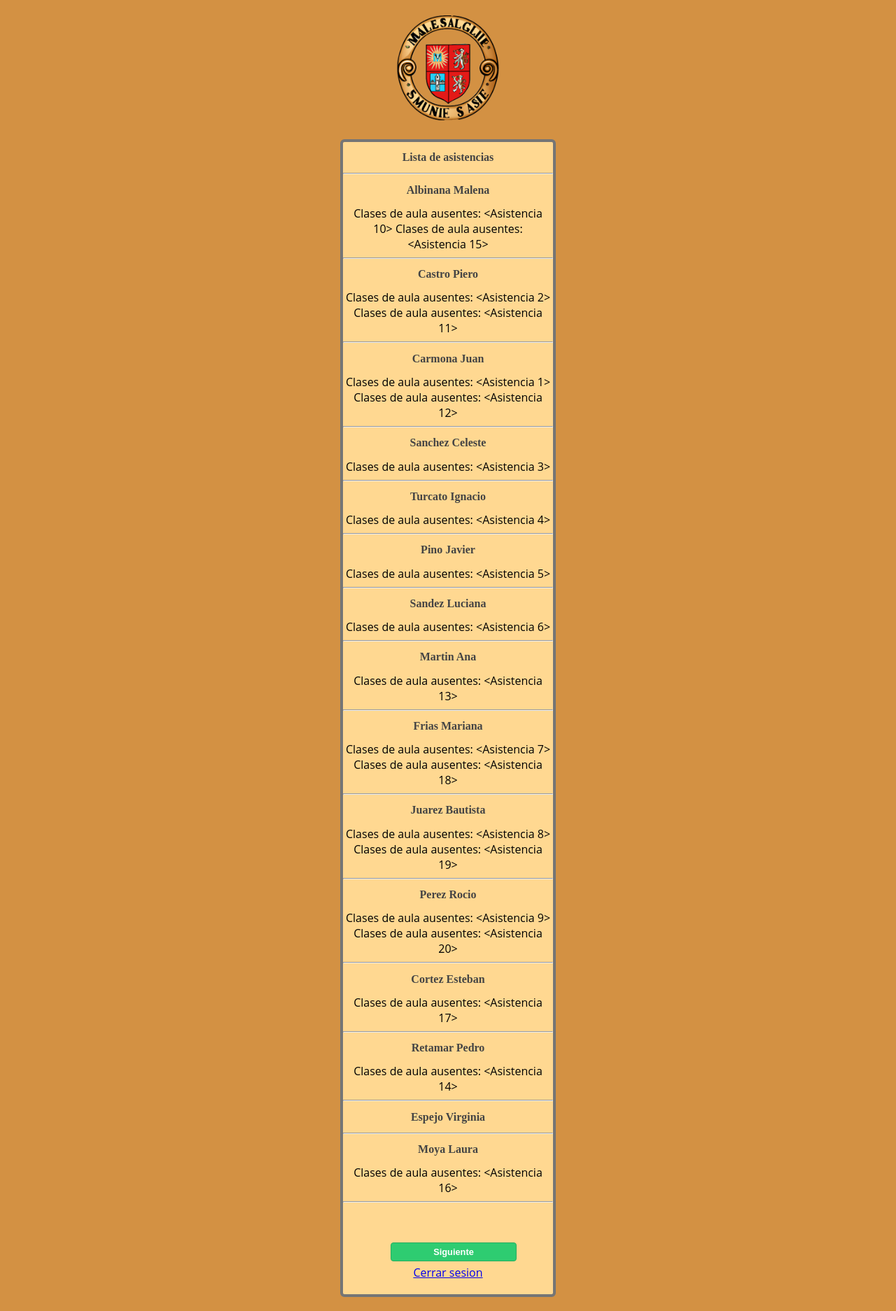
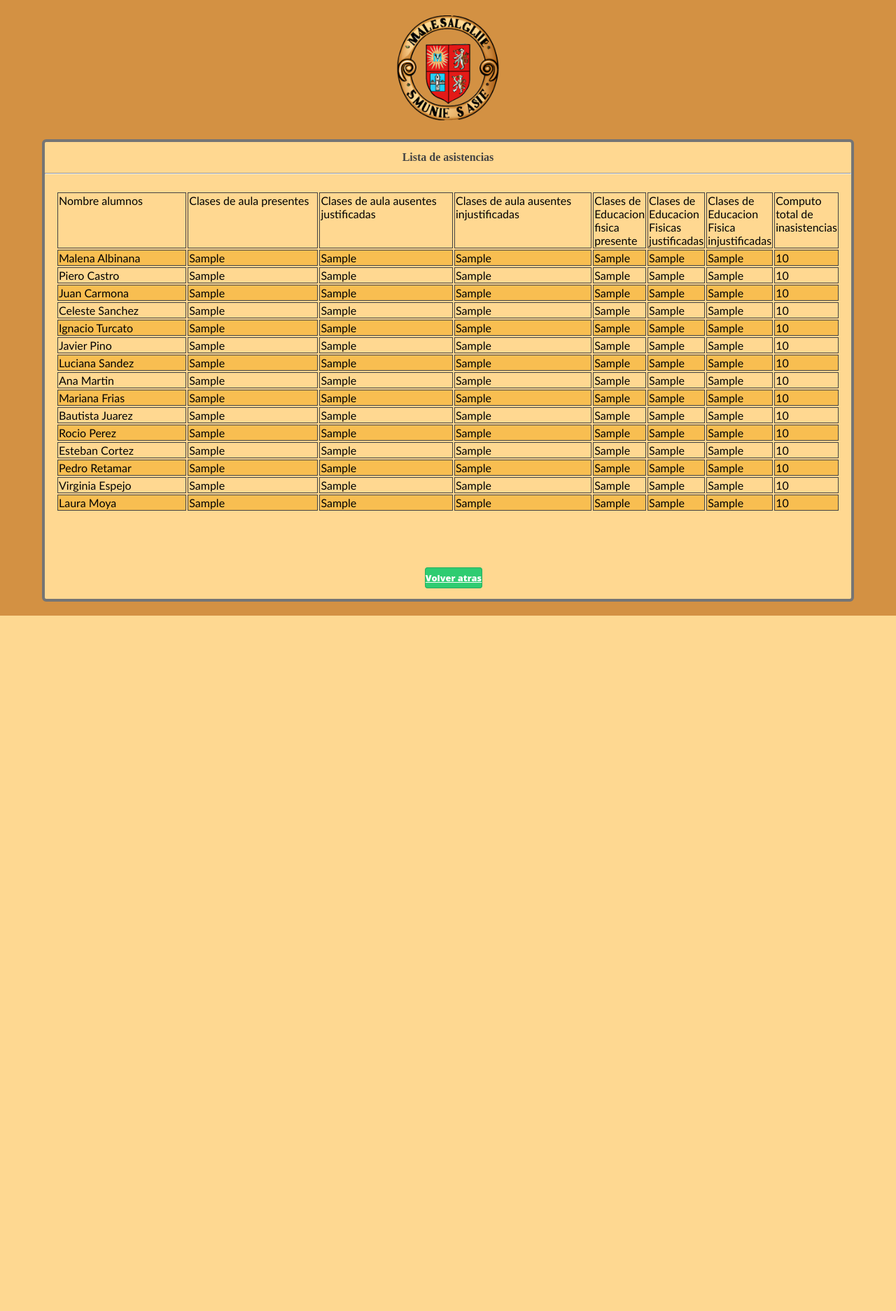
Before and after one commit to Tima-Zotelo/u5POO-Practico, a Flask app: template templates/listar_asistencias.html in a window 1280 px wide. Shown: the part 58-1932 px from the top of the page at 70% size. After the commit the page ends 938 px from the top, so only its background shows below. Run offline with Flask 3, Linux system fonts and the light colour scheme; the template is opened without the code that fills it: values that come from a table or form of the project are taken from there, most other values are stand-ins (such as "Sample title", 1, 10 or a date in 2020); some libraries are stand-ins or nearby versions.

Commit message:
Add files via upload

```diff
--- a/app.py
+++ b/app.py
@@ -2,7 +2,6 @@ import hashlib
 from datetime import datetime
 from flask import Flask, render_template, request, session, redirect, url_for, flash
 from flask_sqlalchemy import SQLAlchemy
-from sqlalchemy import func, case
 from werkzeug.security import check_password_hash, generate_password_hash
 
 
@@ -40,15 +39,13 @@ def comprobar():
 				flash('Correo, contraseña o rol incorrectos.', 'error')
 				return render_template('login.html')
 		elif rol == '1':
-				print ('padre')
 				user = Padre.query.filter_by(correo=correo, clave=clave).first()
 				if user:
 					print ('user padre')
 					# Autenticación exitosa
-					return redirect
+					return render_template('login.html')
 		flash('Correo, contraseña o rol incorrectos.', 'error')
 	else:
-		print('paso por aqui')
 		return render_template('login.html')
 
 ################################# PRECEPTOR ###################################
@@ -76,8 +73,6 @@ def guardar_asistencia():
 		id_clase = request.form['claseSelect']
 		fecha_str = request.form['fechaInput']
 		fecha = datetime.strptime(fecha_str, '%Y-%m-%d')
-		#fecha = fechafr.strftime('%Y/%m/%d')
-		print ('fecha: ', fecha)
 		for est, just in zip(request.form.getlist('estudiante_id'), request.form.getlist('justificacion')):
 			asistencia = Asistencia()
 			asistencia.fecha = fecha
@@ -99,7 +94,6 @@ def guardar_asistencia():
 def informe_detalles():
 	xcursos = Curso.query.filter_by(idpreceptor=session['id']).all()
 	xdivisiones = {}
-	print (xcursos)
 	for curso in xcursos:
 		xdivisiones[curso.id] = curso.division
 	return render_template('informe_detalles.html', cursos=xcursos, divisiones=xdivisiones, usuario=session['id'])
@@ -110,33 +104,50 @@ def listar_asistencias():
 		estudiantes = Estudiante.query.filter_by (idcurso = request.form['cursosSelect'])
 		estudiantes = sorted(estudiantes, key=lambda x: x.apellido)
 		asistencias = Asistencia.query.all()
-		r = {}
+		total = {}
+		falta_clases = {}
+		falta_clases_just = {}
+		pres_clases = {}
+		falta_ef = {}
+		falta_ef_just = {}
+		pres_ef = {}
 		for est in estudiantes:
 			idEst = est.id
-			cont = 0
+			total[idEst] = 0 	# total
+			falta_clases[idEst] = 0	# falta a clases
+			falta_clases_just[idEst] = 0	# falta a clases justificadas
+			pres_clases[idEst] = 0	# presencia a clases
+			falta_ef[idEst] = 0	# falta a ef
+			falta_ef_just[idEst] = 0	# falta a ef justificadas
+			pres_ef[idEst] = 0	# presencia a ef
 			for asis in asistencias:
 				if asis.idestudiante == est.id:
+					# falta a clases
 					if asis.codigoclase == 1 and asis.asistio == 'n':
-						cont += 1
+						if asis.justificacion != '':
+							falta_clases[idEst] += 1
+						else:
+							falta_clases_just[idEst] += 1
+						total[idEst] += 1
+					elif asis.codigoclase == 1 and asis.asistio == 's':
+						pres_clases[idEst] += 1
+					# falta a ef
 					if asis.codigoclase == 2 and asis.asistio == 'n':
-						cont += 0.5
-				if idEst not in r:
-					r[idEst] = cont
-				else:
-					r[idEst] += cont
-		return render_template('listar_asistencias.html', estudiantes=estudiantes, asistencias=asistencias, listas=r)
+						if asis.justificacion != '':
+							falta_ef[idEst] += 1
+						else:
+							falta_ef_just[idEst] += 1
+						total[idEst] += 1
+					elif asis.codigoclase == 2 and asis.asistio == 's':
+						pres_ef[idEst] += 1
+		return render_template('listar_asistencias.html', estudiantes=estudiantes, total=total, falta_clases=falta_clases, falta_clases_just=falta_clases_just, pres_clases=pres_clases, falta_ef=falta_ef, falta_ef_just=falta_ef_just, pres_ef=pres_ef)
 	else:
 		flash ('Hubo un error inesperado', 'error')
 		return redirect(url_for('informe_detalles.html'))
 
-# version de prueba
-@app.route('/listar_asistencia')
-def listar_asistencia():
-    preceptor = Preceptor.query.filter_by(correo=session['email']).first()
-    cursos = Curso.query.filter_by(idpreceptor=session['id']).all()
-    return render_template('listar.html', cursos=cursos, preceptor=preceptor)
-
-
+@app.route('/volver')
+def volver():
+	return render_template('preceptor.html')
 
 ######################### LOGOUT ############################
 
@@ -148,7 +159,6 @@ def logout():
 	return redirect(url_for('raiz'))
 
 
-
 if __name__ == '__main__':
 	with app.app_context():
 		db.create_all()
--- a/static/css/estilos2.css
+++ b/static/css/estilos2.css
@@ -30,6 +30,15 @@ h2{
 .box{
   background:#ffd891;
   width:300px;
+  border-radius:6px;
+  margin: 0 auto 0 auto;
+  padding:0px 0px 20px 0px;
+  border: #757575 4px solid;
+}
+
+.box2{
+  background:#ffd891;
+  width:90%;
   border-radius:6px;
   margin: 0 auto 0 auto;
   padding:0px 0px 20px 0px;
@@ -201,3 +210,25 @@ img.mediana{
   color: #D8000C;
   background-color: #FFBABA;
 }
+
+table {
+  /* border-collapse: collapse; */
+  width: 100%;
+  padding: 1em;
+}
+th, td {
+  width: 25%;
+  text-align: left;
+  vertical-align: top;
+  border: 1px solid #444444;
+  border-spacing: 0;
+}
+tr:nth-child(even){background-color: #f8bd4ef3}
+th {
+  background-color: #4CAF50;
+  color: white;
+}
+
+.tabla {
+  font-family: "Trebuchet MS", Arial, Helvetica, sans-serif;
+}
--- a/templates/listar_asistencias.html
+++ b/templates/listar_asistencias.html
@@ -1,23 +1,64 @@
-{% extends './base.html' %}
+<!DOCTYPE html>
+<html lang="en">
+<head>
+    <link rel="icon" type="image/png" href="{{url_for('static', filename= 'img/logo.png')}}">
+    <meta charset="UTF-8">
+    <meta name="viewport" content="width=device-width, initial-scale=1.0">
+    <link rel="stylesheet" href="{{url_for('static', filename= 'css/estilos2.css')}}">
+    <title>{% block tittle %} {% endblock %} </title>
+</head>
+<body>
 
-{% block tittle %}Informe con detalles{% endblock %}
+    <!-- Optional JavaScript -->
+    <!-- jQuery first, then Popper.js, then Bootstrap JS -->
+    <script src="https://code.jquery.com/jquery-3.2.1.slim.min.js" integrity="sha384-KJ3o2DKtIkvYIK3UENzmM7KCkRr/rE9/Qpg6aAZGJwFDMVNA/GpGFF93hXpG5KkN" crossorigin="anonymous"></script>
+    <script src="https://cdn.jsdelivr.net/npm/popper.js@1.12.9/dist/umd/popper.min.js" integrity="sha384-ApNbgh9B+Y1QKtv3Rn7W3mgPxhU9K/ScQsAP7hUibX39j7fakFPskvXusvfa0b4Q" crossorigin="anonymous"></script>
+    <script src="https://cdn.jsdelivr.net/npm/bootstrap@4.0.0/dist/js/bootstrap.min.js" integrity="sha384-JZR6Spejh4U02d8jOt6vLEHfe/JQGiRRSQQxSfFWpi1MquVdAyjUar5+76PVCmYl" crossorigin="anonymous"></script>
 
-{% block body %}
-<h2>Lista de asistencias</h2>
-<hr>
-    {% for est in estudiantes %}
-        <h2>{{ est.apellido }} {{ est.nombre }}</h2>
-        {% for asis in asistencias %}
-            {% if asis.idestudiante == est.id %}
-                <label for="">Clases de aula ausentes: {{ asis }}  </label>
-            {% endif %}
-        {% endfor %}
+        <header>
+            <h1>Colegio San Miguel</h1>
+        </header>
+        <div>
+            <img class="mediana" src="{{url_for('static', filename= 'img/logo.png')}}">
+        </div>
+        <br>
+        <div class="box2">
+            <h2>Lista de asistencias</h2>
+            <hr>
+                <table class="tabla">
+                    <td>Nombre alumnos</td>
+                    <td>Clases de aula presentes</td>
+                    <td>Clases de aula ausentes justificadas</td>
+                    <td>Clases de aula ausentes injustificadas</td>
+                    <td>Clases de Educacion fisica presente</td>
+                    <td>Clases de Educacion Fisicas justificadas</td>
+                    <td>Clases de Educacion Fisica injustificadas</td>
+                    <td>Computo total de inasistencias</td>
+                    {% for est in estudiantes %}
+                        <tr>
+                            <td> {{ est.nombre }} {{ est.apellido }} </td>
+                            <td> {{ pres_clases[est.id] }} </td>
+                            <td> {{ falta_clases_just[est.id] }} </td>
+                            <td> {{ falta_clases[est.id] }} </td>
+                            <td> {{ pres_ef[est.id] }} </td>
+                            <td> {{ falta_ef_just[est.id] }} </td>
+                            <td> {{ falta_ef[est.id] }} </td>
+                            <td> {{ total[est.id] }} </td>
+                            <!--
+                                total=total,
+                                falta_clases=falta_clases,
+                                falta_clases_just=falta_clases_just,
+                                pres_clases=pres_clases,
+                                falta_ef=falta_ef,
+                                falta_ef_just=falta_ef_just,
+                                pres_ef=pres_ef)
+                             -->
+                        </tr>
+                    {% endfor %}
+                </table>
+                <br><br>
+            <br>
+            <a href="{{ url_for ('volver') }}" class="btn">Volver atras</a>
+        </div>
 
-        <hr>
-    {% endfor %}
-    <br><br>
-    <input type="submit" value="Siguiente" class="btn">
-</form>
-
-{% endblock %}
 </html>
```
Also changed, not shown: instance/datos2.db.
